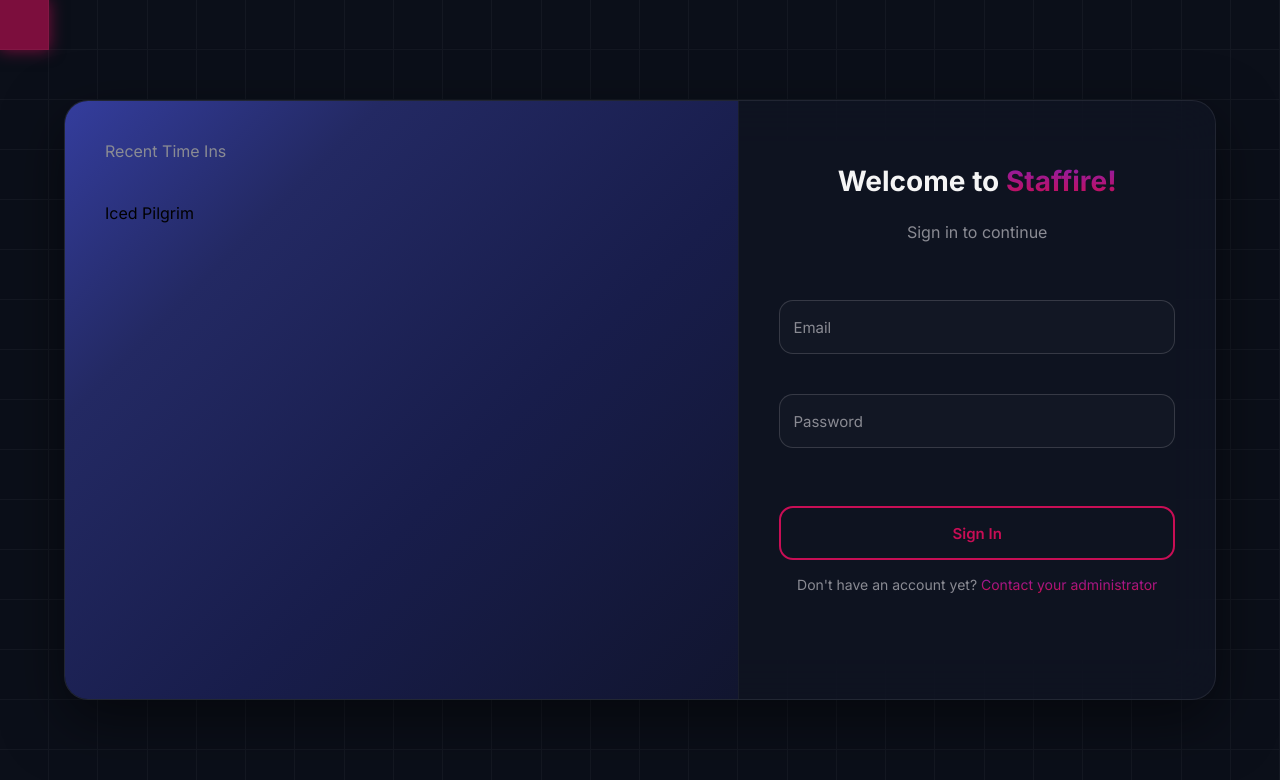
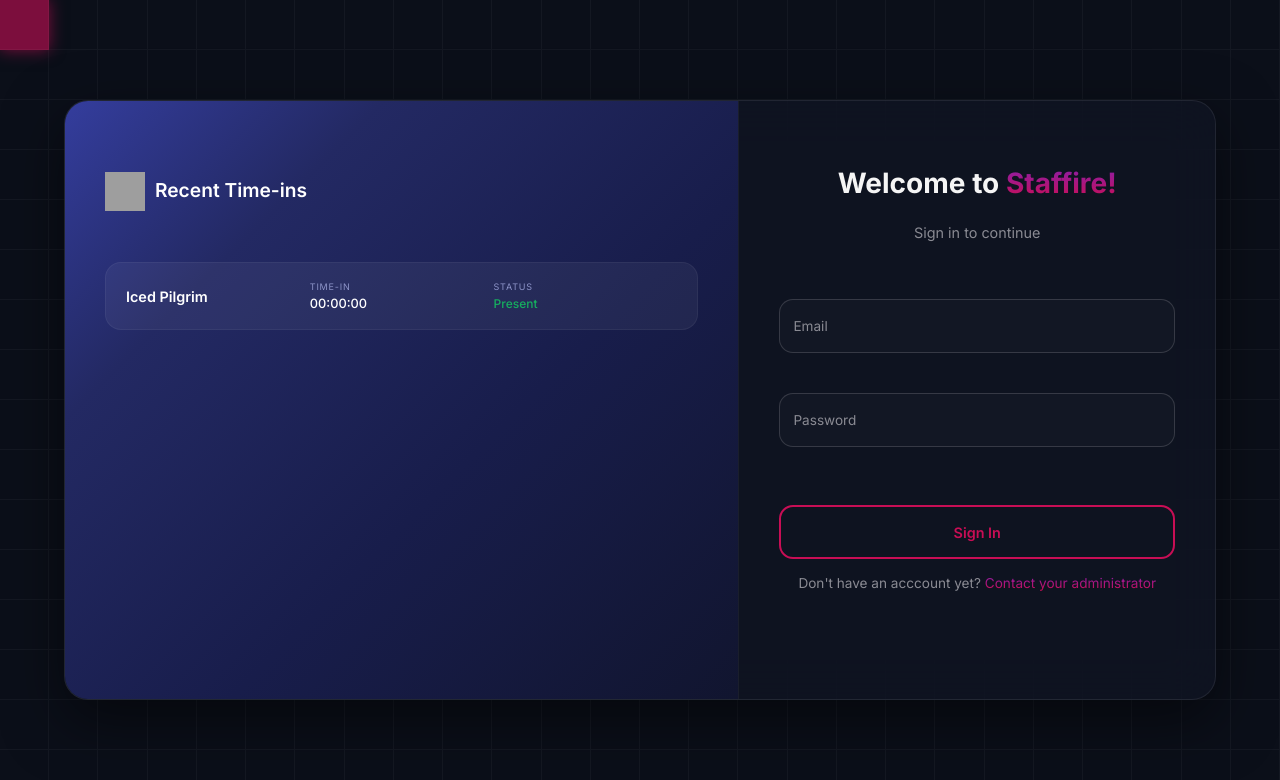
Before and after one commit to issedtplgrm/Staffire, a PHP site: page /auth/login.php in a window 1280 px wide. Shown: the top 780 px of the page. Run offline with PHP 8.4, Linux system fonts and the light colour scheme; some web fonts are replaced; grey boxes are pictures that could not be loaded.

Commit message:
updates on login

```diff
--- a/assets/css/login.css
+++ b/assets/css/login.css
@@ -73,11 +73,9 @@ body {
 
 .login-wrapper h1 {
   margin-bottom: 8px;
-
-  font-size: 28px;
+  font-size: clamp(1.75rem, 2vw, 2.25rem);
   font-weight: 700;
   line-height: 1.2;
-
   color: #f5f5f5;
 }
 
@@ -87,10 +85,8 @@ body {
 
 .login-wrapper h2 {
   margin-bottom: 42px;
-
-  font-size: 16px;
+  font-size: clamp(.9rem, 1vw, 1rem);
   font-weight: 400;
-
   color: #8a8b93;
 }
 
@@ -109,6 +105,7 @@ body {
     #181d4b 60%,
     #11152f 100%
   );
+
 }
 
 .right-panel {
@@ -129,7 +126,7 @@ body {
 
 .left-panel,
 .right-panel {
-  padding: 40px;
+  padding: clamp(20px, 4vw, 40px);
 }
 
 .field-group {
@@ -142,7 +139,7 @@ body {
   width: 100%;
   height: 54px;
   padding: 14px 12px;
-  font-size: 15px;
+  font-size: clamp(.9rem,.95vw,1rem);
   color: #f4f4f4;
   background: rgba(255, 255, 255, 0.02);
   border-radius: 14px;
@@ -170,7 +167,7 @@ body {
   top: 50%;
   transform: translateY(-50%);
   padding: 0 4px;
-  font-size: 15px;
+  font-size: clamp(.85rem,.95vw,.95rem);
   color: #8a8b93;
   pointer-events: none;
   transition:
@@ -197,7 +194,7 @@ body {
     background:transparent;
     color:#c80e55;
 
-    font-size:15px;
+    font-size: clamp(.9rem,.95vw,1rem);
     font-weight:600;
     text-decoration:none;
 
@@ -223,7 +220,7 @@ body {
 .right-panel h3{
    margin-bottom: 42px;
 
-  font-size: 14px;
+  font-size: clamp(.85rem,.9vw,.95rem);
   font-weight: 400;
 
   color: #8a8b93;
@@ -235,3 +232,71 @@ body {
   -webkit-background-clip: text;
   -webkit-text-fill-color: transparent;
 }
+
+.recent-header{
+   display: flex;
+   align-items: center;
+   gap: 10px;
+   margin-bottom: 20px;
+}
+
+.recent-header h2{
+   padding-top: 40px ;
+    align-items: center;
+    font-size: clamp(1.2rem,1.5vw,1.5rem);
+    font-weight:600;
+    line-height: 1;
+    color:#ffffff;
+
+}
+
+.recent-icon{
+   width: 40px;
+   height: clamp(30px,3vw,40px);
+   flex-shrink: 0;
+   display: block;
+}
+
+.time-card{
+    display: grid;
+    grid-template-columns: 1fr 1fr 1fr;
+    width: 100%;
+    align-items: center;
+    padding:18px 20px;
+    background:rgba(255,255,255,.05);
+    border:1px solid rgba(255,255,255,.05);
+    border-radius:16px;
+    margin-bottom:16px;
+}
+
+.employee-name{
+    color:white;
+    font-size: clamp(.9rem,1vw,1rem);
+    font-weight:600;
+}
+
+.time-column{
+    display:flex;
+    flex-direction:column;
+    align-items:flex-start;
+}
+
+.column-title{
+    margin-bottom:4px;
+    color:#8d94c8;
+    font-size:clamp(9px,.7vw,10px);
+    text-transform:uppercase;
+    letter-spacing:.8px;
+}
+
+.column-value{
+    color:#ffffff;
+    font-size: clamp(.8rem,.95vw,.95rem);
+    font-weight:500;
+}
+
+.status{
+   color:#16ae5f;
+   font-size:clamp(12px,.9vw,14px);
+   font-weight:500;
+}
--- a/auth/login.php
+++ b/auth/login.php
@@ -5,7 +5,6 @@
     <meta charset="UTF-8">
     <meta name="viewport" content="width=device-width, initial-scale=1.0">
     <title>Login</title>
-
     <link rel="stylesheet" href="../assets/css/login.css">
 
     <link rel="preconnect" href="https://fonts.googleapis.com">
@@ -16,53 +15,51 @@
 <body>
 
     <div class="grid" id="grid"></div>
+    <main class="login-wrapper">
+        <section class="left-panel">
+            <div class="recent-header">
+                <img src="../assets/img/recent.png" class="recent-icon" alt="">
+                <h2>Recent Time-ins</h2>
+            </div>
 
-    <main class="login-wrapper">
+            <div class="time-card">
 
-        <section class="left-panel">
-            <div>
-                <div>
-                    <h2>Recent Time Ins</h2>
+                <div class="employee-name">
+                    Iced Pilgrim
                 </div>
 
-                <div>
-                    <p>Iced Pilgrim</p>
+                <div class="time-column">
+                    <span class="column-title">Time-in</span>
+                    <span class="column-value">00:00:00</span>
                 </div>
+
+                <div class="time-column">
+                    <span class="column-title">Status</span>
+                    <span class="status">Present</span>
+                </div>
+
             </div>
         </section>
 
-        <form class="right-panel" action="../process/login-process.php" method="POST">
-
+        <form class="right-panel" action="">
             <h1>Welcome to <span>Staffire!</span></h1>
             <h2>Sign in to continue</h2>
-
             <div class="field-group">
-                <input
-                    type="email"id="email"name="email"placeholder=" "required>
+                <input type="text" id="email" placeholder=" " required>
                 <label for="email">Email</label>
             </div>
 
             <div class="field-group">
-                <input
-                    type="password" id="password" name="password" placeholder=" "required>
+                <input type="password" id="password" placeholder=" " required>
                 <label for="password">Password</label>
             </div>
 
-            <button type="submit" class="login-btn">
-                Sign In
-            </button>
-
-            <h3>
-                Don't have an account yet?
-                <span>Contact your administrator</span>
-            </h3>
-
+            <button class="login-btn">Sign In</button>
+            <h3>Don't have an acccount yet? <span>Contact your administrator</span></h3>
         </form>
-
     </main>
 
     <script src="../js/login.js"></script>
-
 </body>
 
 </html>
--- a/config/db.php
+++ b/config/db.php
@@ -1,7 +1,7 @@
 <?php
 $host = "localhost";
 $user = "root";
-$password = "123";
+$password = "!bootsNcats1";
 $dbname = "Staffire";
 
 $connection = mysqli_connect($host, $user, $password, $dbname);
--- a/config/db.sql
+++ b/config/db.sql
@@ -54,4 +54,4 @@ CREATE TABLE IF NOT EXISTS leave_requests (
     FOREIGN KEY (manager_id) REFERENCES users(id)
 );
 
-insert into employee (username, password, full_name, email, role) values("admin", "123admin", "admin_name", "admin@clsu.edu.ph", "admin")
+insert into users (username, password, full_name, email, role) values("admin", "123admin", "admin_name", "admin@clsu.edu.ph", "admin")
```
